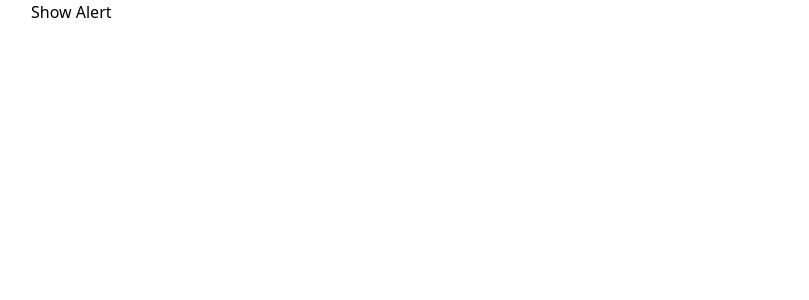
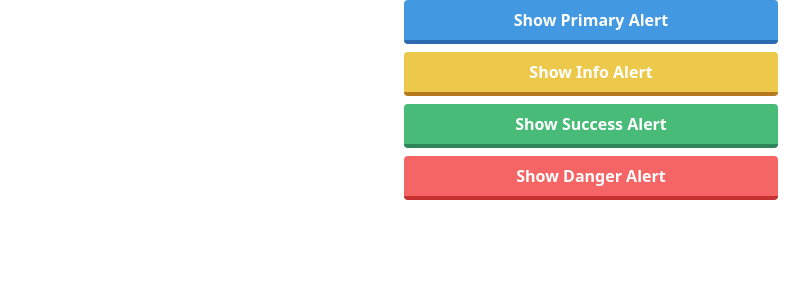
Before and after one commit to Bsd15/tr-alerts, a React (Create React App) app: page / in a window 1280 px wide. Shown: the top 300 px of the page, without its empty margins (49-858 px from the left). Built offline with nearby package versions, Linux system fonts and the light colour scheme.

Commit message:
Created demo button for all alert types

```diff
--- a/src/App.js
+++ b/src/App.js
@@ -6,9 +6,52 @@ const App = () => {
 	const showAlert = useAlertConfig()[1];
 	return (
 		<div className="container">
-			<button onClick={() => showAlert('Heading', 'Message', 'success')}>
-				Show Alert
-			</button>
+			<section className="grid grid-rows-4 gap-2 mx-auto w-1/3">
+				<button
+					className="bg-blue-500 hover:bg-blue-400 text-white font-bold py-2 px-4 border-b-4 border-blue-700 hover:border-blue-500 rounded"
+					onClick={() =>
+						showAlert(
+							'Alert!!',
+							'This is the default type of alert.',
+							'primary'
+						)
+					}
+				>
+					Show Primary Alert
+				</button>
+				<button
+					className="bg-yellow-500 hover:bg-yellow-400 text-white font-bold py-2 px-4 border-b-4 border-yellow-700 hover:border-yellow-500 rounded"
+					onClick={() =>
+						showAlert('Info!!', 'This is to indicate info type.', 'info')
+					}
+				>
+					Show Info Alert
+				</button>
+				<button
+					className="bg-green-500 hover:bg-green-400 text-white font-bold py-2 px-4 border-b-4 border-green-700 hover:border-green-500 rounded"
+					onClick={() =>
+						showAlert(
+							'Success!!',
+							'This is to indicate success type',
+							'success'
+						)
+					}
+				>
+					Show Success Alert
+				</button>
+				<button
+					className="bg-red-500 hover:bg-red-400 text-white font-bold py-2 px-4 border-b-4 border-red-700 hover:border-red-500 rounded"
+					onClick={() =>
+						showAlert(
+							'Error!!',
+							'This is to indicate danger or error type.',
+							'danger'
+						)
+					}
+				>
+					Show Danger Alert
+				</button>
+			</section>
 			<TRAlert />
 		</div>
 	);
```
